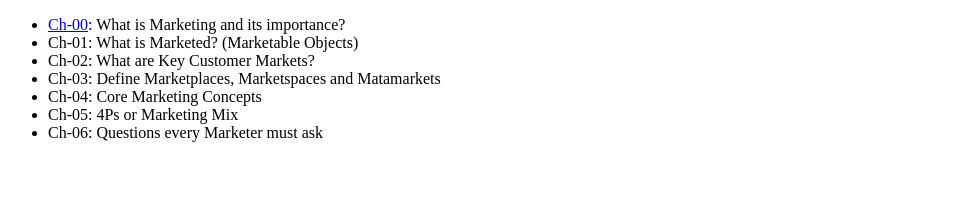
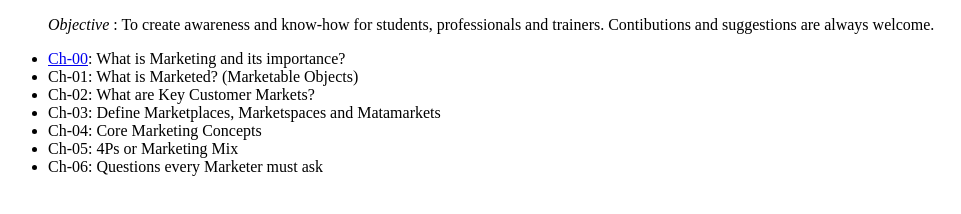
Before and after one commit to vvgonline/Direct-Marketing, a plain HTML site: page index.html in a window 1280 px wide. Shown: the whole page, without its empty margins (0-961 px from the left). Drawn offline with Linux system fonts and the light colour scheme.

Commit message:
objective of repo added to index

```diff
--- a/index.html
+++ b/index.html
@@ -9,6 +9,10 @@
 </head>
 
 <body>
+    <blockquote>
+        <i>Objective</i> : To create awareness and know-how for students, professionals and trainers. Contibutions and
+        suggestions are always welcome.
+    </blockquote>
     <ul>
         <li><a href="./html/Ch-00/index.html">Ch-00</a>: What is Marketing and its importance?</li>
         <li>Ch-01: What is Marketed? (Marketable Objects)</li>
```
